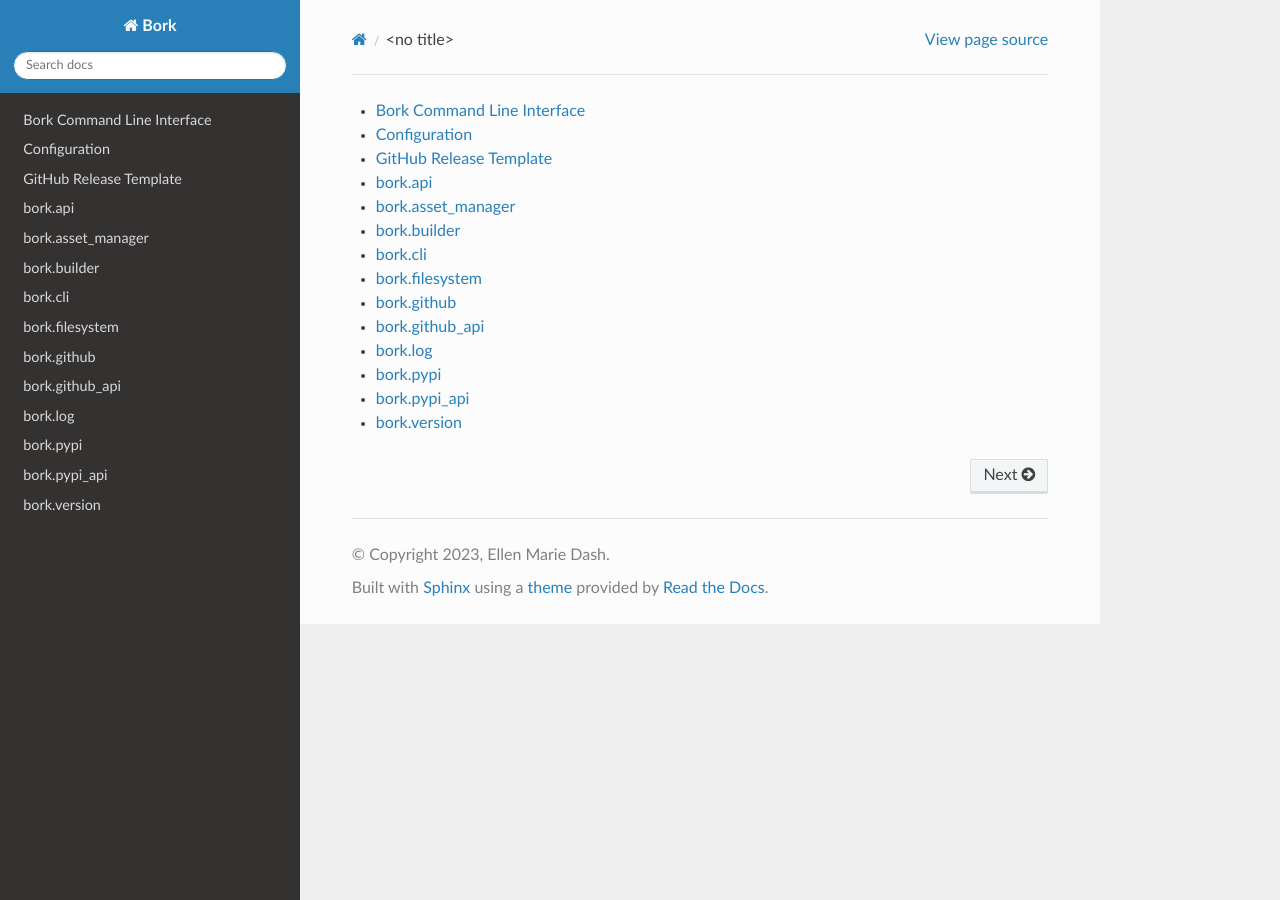
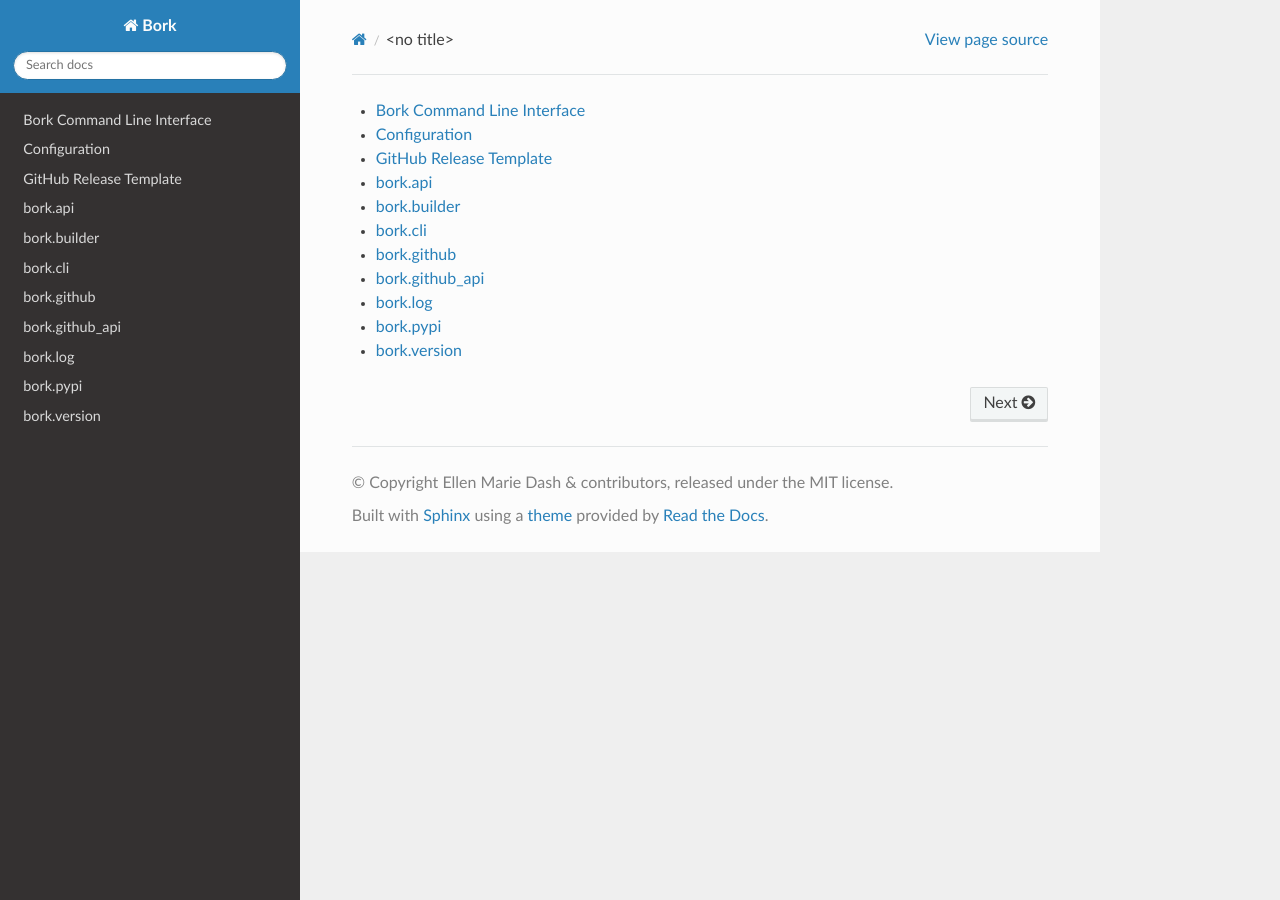
Before and after one commit to duckinator/bork, a Sphinx documentation site: the page built from docs/source/navbar.rst, in a window 1280 px wide. Built offline with Sphinx 7.4.7 and the Read the Docs theme 3.1.0, drawn with Linux system fonts in a browser that asks for light colours; pages that are not in the unit, such as notebooks, are missing from menus; the version number is read from the project's files by our own code.

Commit message:
update docs.

```diff
--- a/docs/source/asset_manager.rst
+++ /dev/null
@@ -1,7 +0,0 @@
-bork.asset_manager
---------
-
-.. automodule:: bork.asset_manager
-   :members:
-   :undoc-members:
-   :show-inheritance:
--- a/docs/source/conf.py
+++ b/docs/source/conf.py
@@ -13,7 +13,7 @@ sys.path.insert(0, os.path.abspath('..'))
 import bork
 
 project = 'Bork'
-copyright = '2023, Ellen Marie Dash'
+copyright = 'Ellen Marie Dash & contributors, released under the MIT license'
 author = 'Ellen Marie Dash'
 release = bork.__version__
 
--- a/docs/source/navbar.rst
+++ b/docs/source/navbar.rst
@@ -5,13 +5,10 @@
    config
    github-release-template
    api
-   asset_manager
    builder
    cli
-   filesystem
    github
    github_api
    log
    pypi
-   pypi_api
    version
--- a/docs/source/pypi_api.rst
+++ /dev/null
@@ -1,7 +0,0 @@
-bork.pypi_api
---------
-
-.. automodule:: bork.pypi_api
-   :members:
-   :undoc-members:
-   :show-inheritance:
```
